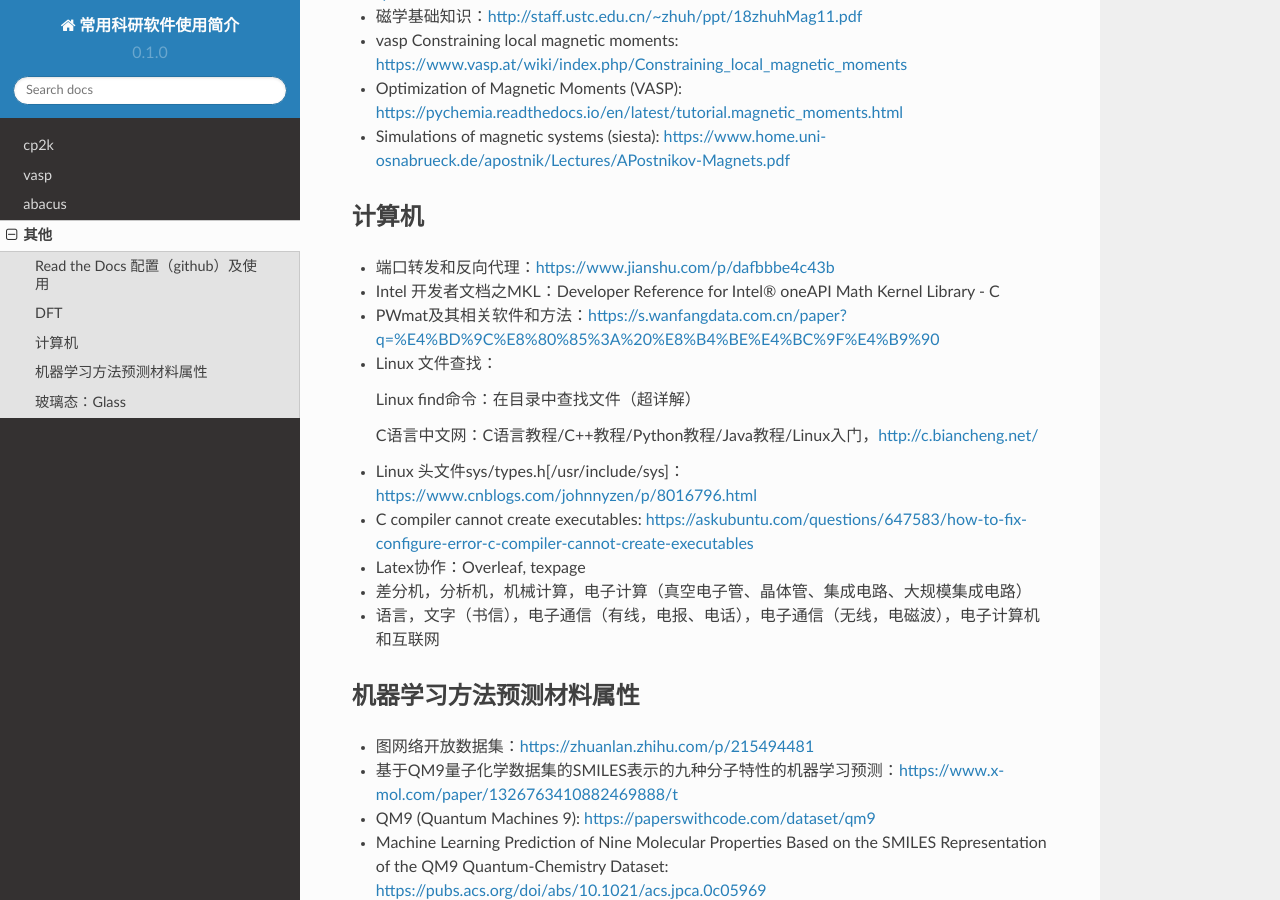
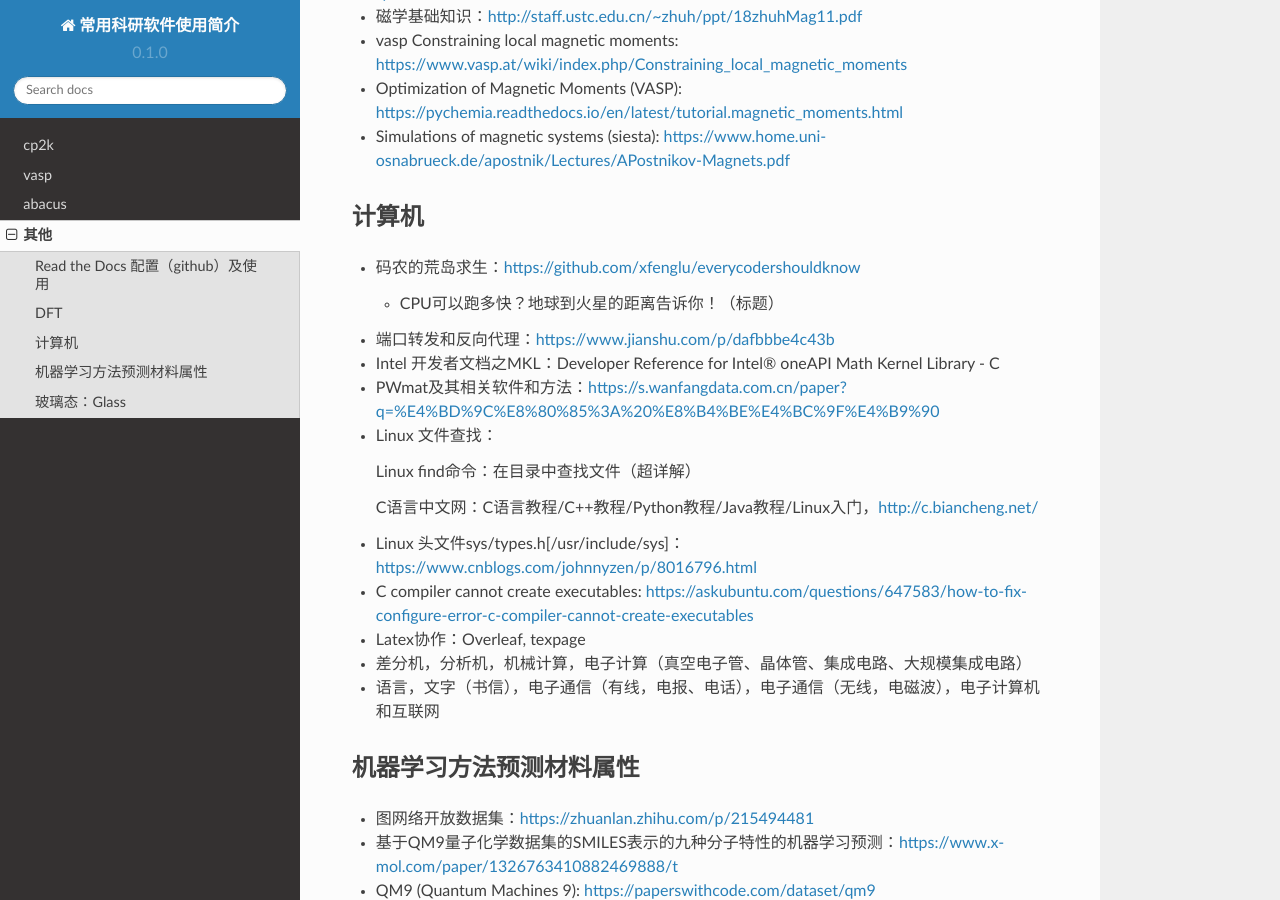
Before and after one commit to LiuXiaohui123321/software-documents, a Sphinx documentation site: the page built from docs/source/others.rst, in a window 1280 px wide and 900 px high, scrolled down 974 px. Built offline with Sphinx 7.4.7 and the Read the Docs theme 2.0.0, drawn with Linux system fonts in a browser that asks for light colours.

Commit message:
Update others.rst

```diff
--- a/docs/source/others.rst
+++ b/docs/source/others.rst
@@ -37,6 +37,10 @@ DFT
 计算机
 -------
 
+- 码农的荒岛求生：https://github.com/xfenglu/everycodershouldknow
+
+  - CPU可以跑多快？地球到火星的距离告诉你！（标题）
+
 - 端口转发和反向代理：https://www.jianshu.com/p/dafbbbe4c43b
 - Intel 开发者文档之MKL：Developer Reference for Intel® oneAPI Math Kernel Library - C
 - PWmat及其相关软件和方法：https://s.wanfangdata.com.cn/paper?q=%E4%BD%9C%E8%80%85%3A%20%E8%B4%BE%E4%BC%9F%E4%B9%90
```
